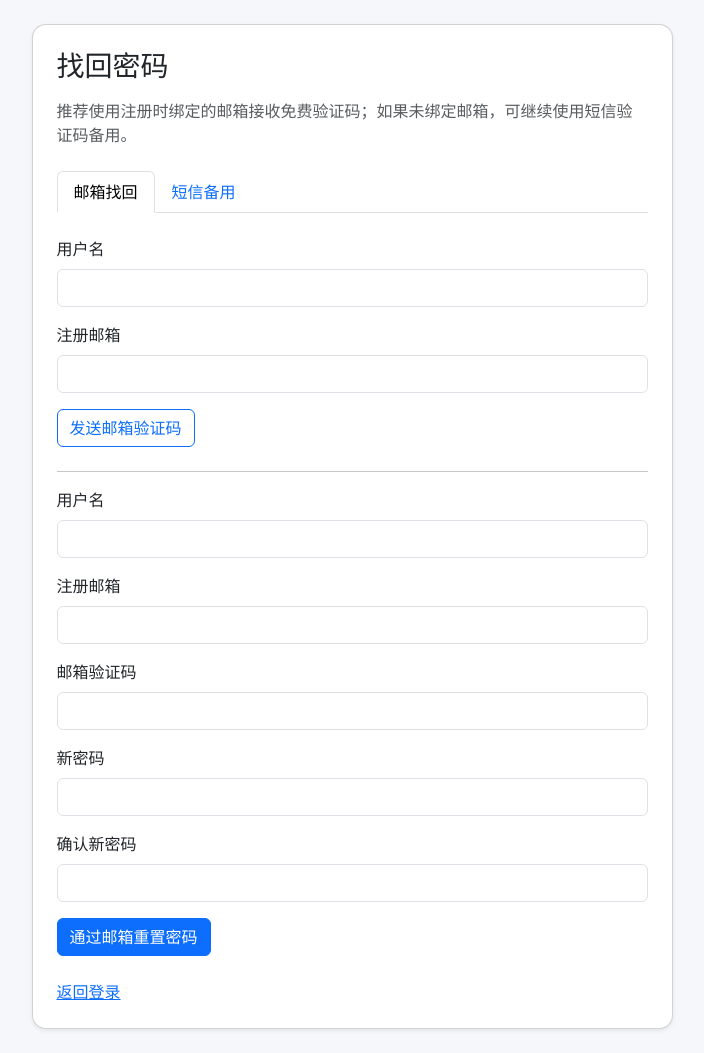
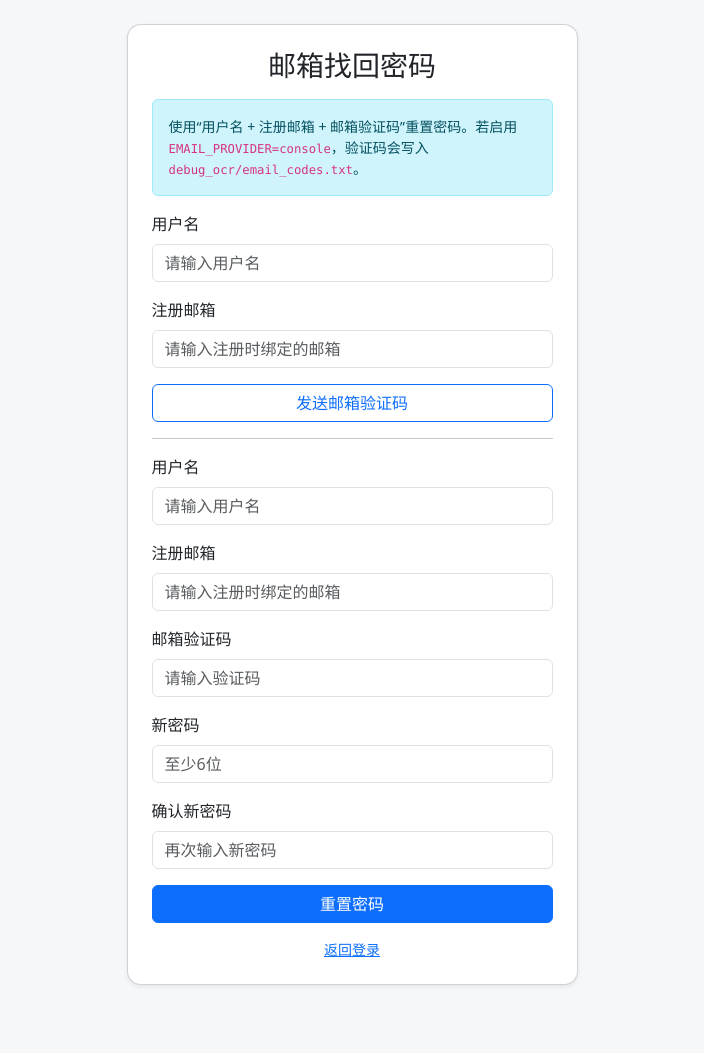
Before and after one commit to pxz-chaos/carSystem, a Flask app: page /forgot-password in a window 1280 px wide. Shown: the part 64-1117 px from the top of the page, without its empty margins (288-992 px from the left). After the commit the page ends 1050 px from the top, so only its background shows below. Run offline with Flask 3, Linux system fonts and the light colour scheme; the visitor is signed in with stand-in values (Sample User, id 1); data comes from the database, SQL or seed files in the repository; some libraries are stand-ins or nearby versions.

Commit message:
fix: add email verification for password reset

```diff
--- a/app.py
+++ b/app.py
@@ -21,6 +21,7 @@ from config import (
     APP_PORT,
     SECRET_KEY,
     SMS_CODE_TTL_SECONDS,
+    EMAIL_CODE_TTL_SECONDS,
     UPLOAD_DIR,
     EXPORT_DIR,
     DATA_RETENTION_MONTHS,
@@ -266,7 +267,7 @@ def create_app():
             raise ValueError("请输入有效邮箱地址")
         code = generate_email_code()
         create_email_code(email=email, purpose=purpose, code=code, send_ip=_remote_ip())
-        send_email_code(to_email=email, code=code, purpose=purpose)
+        send_email_code(email=email, code=code, purpose=purpose)
 
     def _maybe_auto_cleanup() -> None:
         """按配置进行轻量自动清理；默认关闭。"""
@@ -472,8 +473,11 @@ def create_app():
                     department_other,
                     team_other,
                 )
-                if email and not EMAIL_RE.match(email):
-                    raise ValueError("请输入有效邮箱地址")
+                if not EMAIL_RE.match(email or ""):
+                    raise ValueError("请输入有效邮箱")
+                if get_user_by_email(email):
+                    raise ValueError("该邮箱已被注册")
+
                 create_user(
                     username=username,
                     password=password,
@@ -487,8 +491,7 @@ def create_app():
                     department_other=department_other,
                     team_other=team_other,
                 )
-                if email:
-                    set_user_email(username, email)
+                set_user_email(username, email)
                 flash("注册成功，请登录", "success")
                 return redirect(url_for("login"))
             except Exception as exc:
@@ -499,67 +502,46 @@ def create_app():
     @app.route("/forgot-password", methods=["GET", "POST"])
     def forgot_password():
         if request.method == "POST":
-            action = request.form.get("action", "reset_email").strip()
+            action = request.form.get("action", "reset").strip()
             username = request.form.get("username", "").strip()
             email = request.form.get("email", "").strip().lower()
-            phone = request.form.get("phone", "").strip()
-            email_code = request.form.get("email_code", "").strip()
-            sms_code = request.form.get("code", "").strip()
+            code = request.form.get("code", "").strip()
             password = request.form.get("password", "").strip()
             password2 = request.form.get("password2", "").strip()
+
             try:
                 if not username:
                     raise ValueError("请输入用户名")
+                if not EMAIL_RE.match(email or ""):
+                    raise ValueError("请输入注册时绑定的有效邮箱")
 
-                if action in {"send_email_code", "reset_email"}:
-                    if not EMAIL_RE.match(email or ""):
-                        raise ValueError("请输入注册时绑定的邮箱")
+                if action == "send_code":
                     user = get_user_by_email(email)
                     if not user or user.get("username") != username:
                         raise ValueError("用户名和邮箱不匹配，无法发送验证码")
-                    if action == "send_email_code":
-                        _send_and_store_email_code(email, EMAIL_PURPOSE_RESET)
-                        flash(f"邮箱验证码已发送，有效期 {EMAIL_CODE_TTL_SECONDS // 60} 分钟", "success")
-                        return redirect(url_for("forgot_password"))
-
-                    if not email_code:
-                        raise ValueError("请输入邮箱验证码")
-                    if len(password or "") < 6:
-                        raise ValueError("新密码至少6位")
-                    if password != password2:
-                        raise ValueError("两次输入的新密码不一致")
-                    if not verify_email_code(email, EMAIL_PURPOSE_RESET, email_code):
-                        raise ValueError("邮箱验证码错误或已过期")
-                    if not reset_password_by_email(username, email, password):
-                        raise ValueError("用户名和邮箱不匹配，无法重置密码")
-                    flash("密码已通过邮箱验证码重置，请使用新密码登录", "success")
-                    return redirect(url_for("login"))
-
-                # 保留短信找回作为备用。
-                if not PHONE_RE.match(phone or ""):
-                    raise ValueError("请输入注册时绑定的11位手机号")
-                if action == "send_sms_code":
-                    user = get_user_by_phone(phone)
-                    if not user or user.get("username") != username:
-                        raise ValueError("用户名和手机号不匹配，无法发送验证码")
-                    _send_and_store_sms_code(phone, SMS_PURPOSE_RESET)
-                    flash(f"短信验证码已发送，有效期 {SMS_CODE_TTL_SECONDS // 60} 分钟", "success")
+                    _send_and_store_email_code(email, EMAIL_PURPOSE_RESET)
+                    flash(
+                        f"邮箱验证码已发送，有效期 {EMAIL_CODE_TTL_SECONDS // 60} 分钟。若未收到，请检查垃圾箱或 debug_ocr/email_codes.txt",
+                        "success",
+                    )
                     return redirect(url_for("forgot_password"))
 
-                if not sms_code:
-                    raise ValueError("请输入短信验证码")
+                if not code:
+                    raise ValueError("请输入邮箱验证码")
                 if len(password or "") < 6:
                     raise ValueError("新密码至少6位")
                 if password != password2:
                     raise ValueError("两次输入的新密码不一致")
-                if not verify_sms_code(phone, SMS_PURPOSE_RESET, sms_code):
-                    raise ValueError("短信验证码错误或已过期")
-                if not reset_password_by_phone(username, phone, password):
-                    raise ValueError("用户名和手机号不匹配，无法重置密码")
-                flash("密码已通过短信验证码重置，请使用新密码登录", "success")
+                if not verify_email_code(email, EMAIL_PURPOSE_RESET, code):
+                    raise ValueError("邮箱验证码错误、已使用或已过期")
+                if not reset_password_by_email(username, email, password):
+                    raise ValueError("用户名和邮箱不匹配，无法重置密码")
+
+                flash("密码已重置，请使用新密码登录", "success")
                 return redirect(url_for("login"))
             except Exception as exc:
                 flash(str(exc), "danger")
+
         return render_template("forgot_password.html")
 
     @app.route("/logout")
@@ -568,7 +550,7 @@ def create_app():
         flash("已退出登录", "info")
         return redirect(url_for("login"))
 
-    @app.route("/profile")
+    @app.route("/profile", methods=["GET", "POST"])
     @login_required
     def profile():
         user = get_user(session["username"])
@@ -576,17 +558,28 @@ def create_app():
             flash("用户不存在，请重新登录", "danger")
             return redirect(url_for("logout"))
 
+        if request.method == "POST":
+            action = request.form.get("action", "").strip()
+            try:
+                if action == "set_email":
+                    email = request.form.get("email", "").strip().lower()
+                    current_password = request.form.get("current_password", "")
+                    if not EMAIL_RE.match(email or ""):
+                        raise ValueError("请输入有效邮箱")
+                    if not verify_user_password(session["username"], current_password):
+                        raise ValueError("当前登录密码错误，邮箱未修改")
+                    owner = get_user_by_email(email)
+                    if owner and owner.get("username") != session["username"]:
+                        raise ValueError("该邮箱已被其他账号绑定")
+                    set_user_email(session["username"], email)
+                    flash("邮箱已保存，可用于邮箱验证码找回密码", "success")
+                    return redirect(url_for("profile"))
+                raise ValueError("未知操作")
+            except Exception as exc:
+                flash(str(exc), "danger")
+
+        user = get_user(session["username"])
         return render_template("profile.html", user=user)
-
-
-    @app.route("/api/reverse-geocode")
-    @login_required
-    def api_reverse_geocode():
-        """Return a human-readable address for mobile location preview."""
-        lat = request.args.get("lat", "")
-        lng = request.args.get("lng", "")
-        address = format_location(lat, lng)
-        return jsonify({"address": address})
 
     @app.route("/dashboard")
     @login_required
--- a/config.py
+++ b/config.py
@@ -124,6 +124,11 @@ SMTP_PASSWORD = os.environ.get("SMTP_PASSWORD", "")
 SMTP_FROM_NAME = os.environ.get("SMTP_FROM_NAME", "车辆管理系统")
 SMTP_FROM_EMAIL = os.environ.get("SMTP_FROM_EMAIL", SMTP_USERNAME)
 
+SMTP_TIMEOUT_SECONDS = int(os.environ.get("SMTP_TIMEOUT_SECONDS", "15"))
+SMTP_DEBUG = os.environ.get("SMTP_DEBUG", "0") == "1"
+# SMTP 失败时是否把验证码写入 debug_ocr/email_codes.txt。生产环境建议设为 0。
+EMAIL_SMTP_FALLBACK_TO_CONSOLE = os.environ.get("EMAIL_SMTP_FALLBACK_TO_CONSOLE", "1") == "1"
+
 
 # =========================================================
 # Production hardening: upload/geocode/runtime knobs
--- a/templates/forgot_password.html
+++ b/templates/forgot_password.html
@@ -1,108 +1,57 @@
 {% extends 'base.html' %}
+
 {% block content %}
 <div class="row justify-content-center">
-  <div class="col-lg-8 col-xl-7">
+  <div class="col-md-6 col-lg-5">
     <div class="card shadow-sm">
       <div class="card-body p-4">
-        <h3 class="mb-3">找回密码</h3>
-        <p class="text-muted mb-4">推荐使用注册时绑定的邮箱接收免费验证码；如果未绑定邮箱，可继续使用短信验证码备用。</p>
+        <h3 class="mb-3 text-center">邮箱找回密码</h3>
 
-        <ul class="nav nav-tabs" id="resetTabs" role="tablist">
-          <li class="nav-item" role="presentation">
-            <button class="nav-link active" id="email-tab" data-bs-toggle="tab" data-bs-target="#email-pane" type="button" role="tab">邮箱找回</button>
-          </li>
-          <li class="nav-item" role="presentation">
-            <button class="nav-link" id="sms-tab" data-bs-toggle="tab" data-bs-target="#sms-pane" type="button" role="tab">短信备用</button>
-          </li>
-        </ul>
+        <div class="alert alert-info small">
+          使用“用户名 + 注册邮箱 + 邮箱验证码”重置密码。若启用 <code>EMAIL_PROVIDER=console</code>，验证码会写入 <code>debug_ocr/email_codes.txt</code>。
+        </div>
 
-        <div class="tab-content pt-4">
-          <div class="tab-pane fade show active" id="email-pane" role="tabpanel" aria-labelledby="email-tab">
-            <form method="post" class="mb-4">
-              <input type="hidden" name="action" value="send_email_code">
+        <form method="post" class="mb-3">
+          <input type="hidden" name="action" value="send_code">
           <div class="mb-3">
             <label class="form-label">用户名</label>
-                <input class="form-control" name="username" autocomplete="username" required>
+            <input class="form-control" name="username" placeholder="请输入用户名" required>
           </div>
           <div class="mb-3">
             <label class="form-label">注册邮箱</label>
-                <input class="form-control" name="email" type="email" autocomplete="email" required>
+            <input class="form-control" name="email" type="email" placeholder="请输入注册时绑定的邮箱" required>
           </div>
-              <button class="btn btn-outline-primary" type="submit">发送邮箱验证码</button>
+          <button class="btn btn-outline-primary w-100">发送邮箱验证码</button>
         </form>
 
         <hr>
 
         <form method="post">
-              <input type="hidden" name="action" value="reset_email">
+          <input type="hidden" name="action" value="reset">
           <div class="mb-3">
             <label class="form-label">用户名</label>
-                <input class="form-control" name="username" autocomplete="username" required>
+            <input class="form-control" name="username" placeholder="请输入用户名" required>
           </div>
           <div class="mb-3">
             <label class="form-label">注册邮箱</label>
-                <input class="form-control" name="email" type="email" autocomplete="email" required>
+            <input class="form-control" name="email" type="email" placeholder="请输入注册时绑定的邮箱" required>
           </div>
           <div class="mb-3">
             <label class="form-label">邮箱验证码</label>
-                <input class="form-control" name="email_code" inputmode="numeric" autocomplete="one-time-code" required>
+            <input class="form-control" name="code" inputmode="numeric" placeholder="请输入验证码" required>
           </div>
           <div class="mb-3">
             <label class="form-label">新密码</label>
-                <input class="form-control" name="password" type="password" autocomplete="new-password" required minlength="6">
+            <input class="form-control" name="password" type="password" placeholder="至少6位" required>
           </div>
           <div class="mb-3">
             <label class="form-label">确认新密码</label>
-                <input class="form-control" name="password2" type="password" autocomplete="new-password" required minlength="6">
+            <input class="form-control" name="password2" type="password" placeholder="再次输入新密码" required>
           </div>
-              <button class="btn btn-primary" type="submit">通过邮箱重置密码</button>
-            </form>
-          </div>
-
-          <div class="tab-pane fade" id="sms-pane" role="tabpanel" aria-labelledby="sms-tab">
-            <form method="post" class="mb-4">
-              <input type="hidden" name="action" value="send_sms_code">
-              <div class="mb-3">
-                <label class="form-label">用户名</label>
-                <input class="form-control" name="username" autocomplete="username" required>
-              </div>
-              <div class="mb-3">
-                <label class="form-label">手机号</label>
-                <input class="form-control" name="phone" inputmode="numeric" autocomplete="tel" required>
-              </div>
-              <button class="btn btn-outline-secondary" type="submit">发送短信验证码</button>
+          <button class="btn btn-primary w-100">重置密码</button>
         </form>
 
-            <hr>
-
-            <form method="post">
-              <input type="hidden" name="action" value="reset_sms">
-              <div class="mb-3">
-                <label class="form-label">用户名</label>
-                <input class="form-control" name="username" autocomplete="username" required>
-              </div>
-              <div class="mb-3">
-                <label class="form-label">手机号</label>
-                <input class="form-control" name="phone" inputmode="numeric" autocomplete="tel" required>
-              </div>
-              <div class="mb-3">
-                <label class="form-label">短信验证码</label>
-                <input class="form-control" name="code" inputmode="numeric" autocomplete="one-time-code" required>
-              </div>
-              <div class="mb-3">
-                <label class="form-label">新密码</label>
-                <input class="form-control" name="password" type="password" autocomplete="new-password" required minlength="6">
-              </div>
-              <div class="mb-3">
-                <label class="form-label">确认新密码</label>
-                <input class="form-control" name="password2" type="password" autocomplete="new-password" required minlength="6">
-              </div>
-              <button class="btn btn-secondary" type="submit">通过短信重置密码</button>
-            </form>
-          </div>
-        </div>
-
-        <div class="mt-4">
+        <div class="text-center small mt-3">
           <a href="{{ url_for('login') }}">返回登录</a>
         </div>
       </div>
```
Also changed, not shown: templates/profile.html (+23 -8 lines), utils/email_utils.py (+156 -48 lines), 1 other file. Lines whose indentation alone changed are shown as unchanged.
